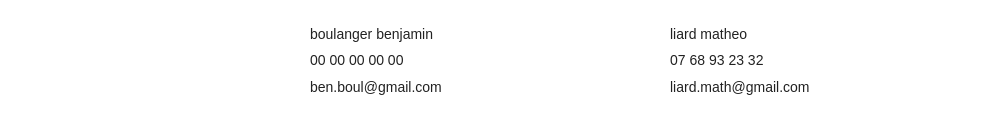
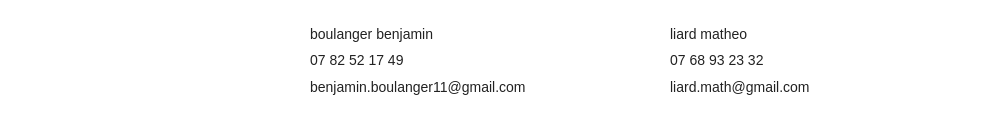
Before and after one commit to liard-math-archi/copier.coller, a plain HTML site: page contact.html in a window 1280 px wide. Shown: the part 421-554 px from the top of the page, without its empty margins (0-1003 px from the left). Drawn offline with Linux system fonts and the light colour scheme; a web font is replaced by a local one.

Commit message:
contact.html

```diff
--- a/contact.html
+++ b/contact.html
@@ -193,8 +193,8 @@
         <img src="photo ben n&b.jpg" alt="Benjamin Boulanger">
         <div class="contact-info">
           <p>boulanger benjamin</p>
-          <p>00 00 00 00 00</p>
-          <p><a href="mailto:ben.boul@gmail.com">ben.boul@gmail.com</a></p>
+          <p>07 82 52 17 49</p>
+          <p><a href="mailto:ben.boul@gmail.com">benjamin.boulanger11@gmail.com</a></p>
         </div>
       </div>
 
@@ -211,4 +211,5 @@
   </main>
 
 </body>
+
 </html>
```
